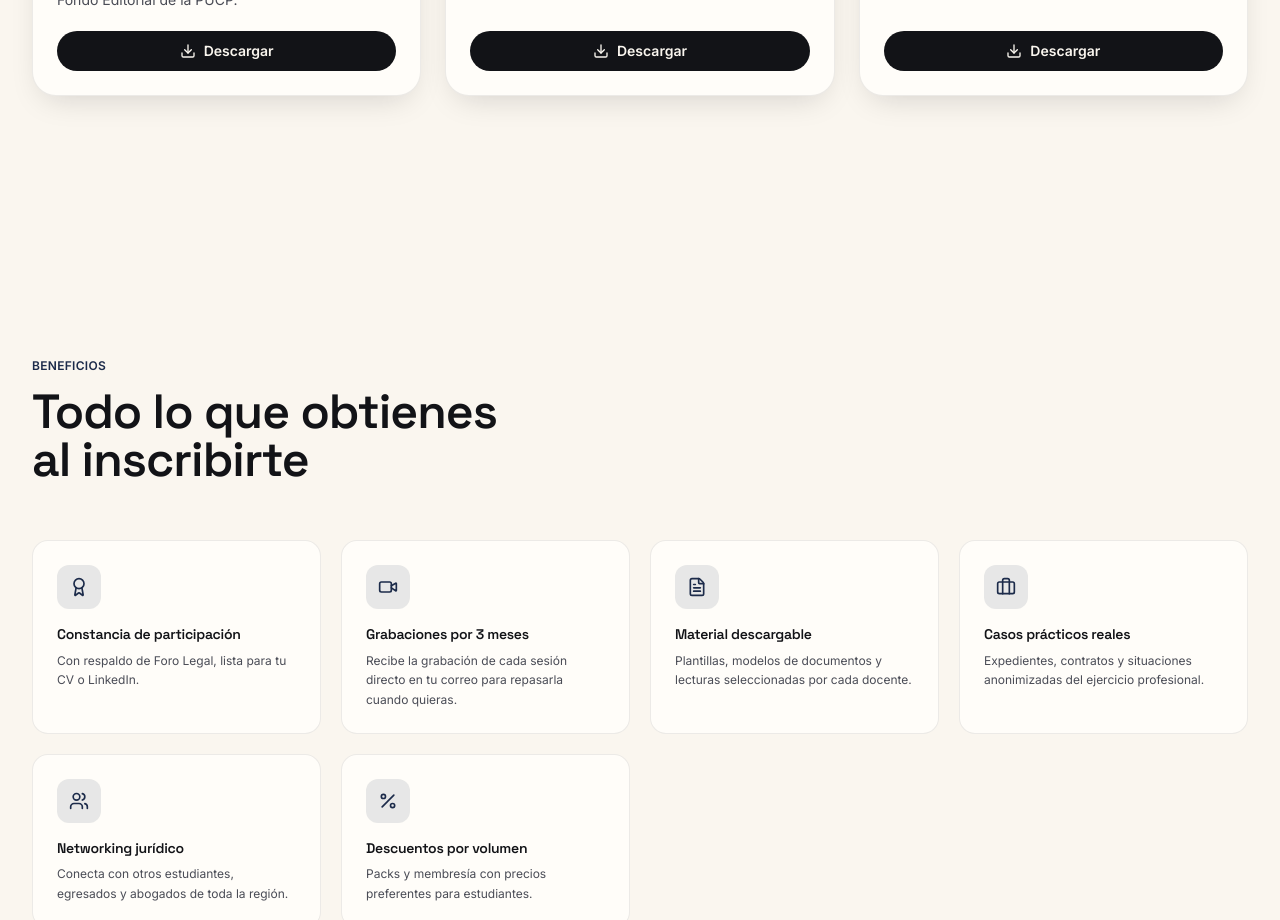
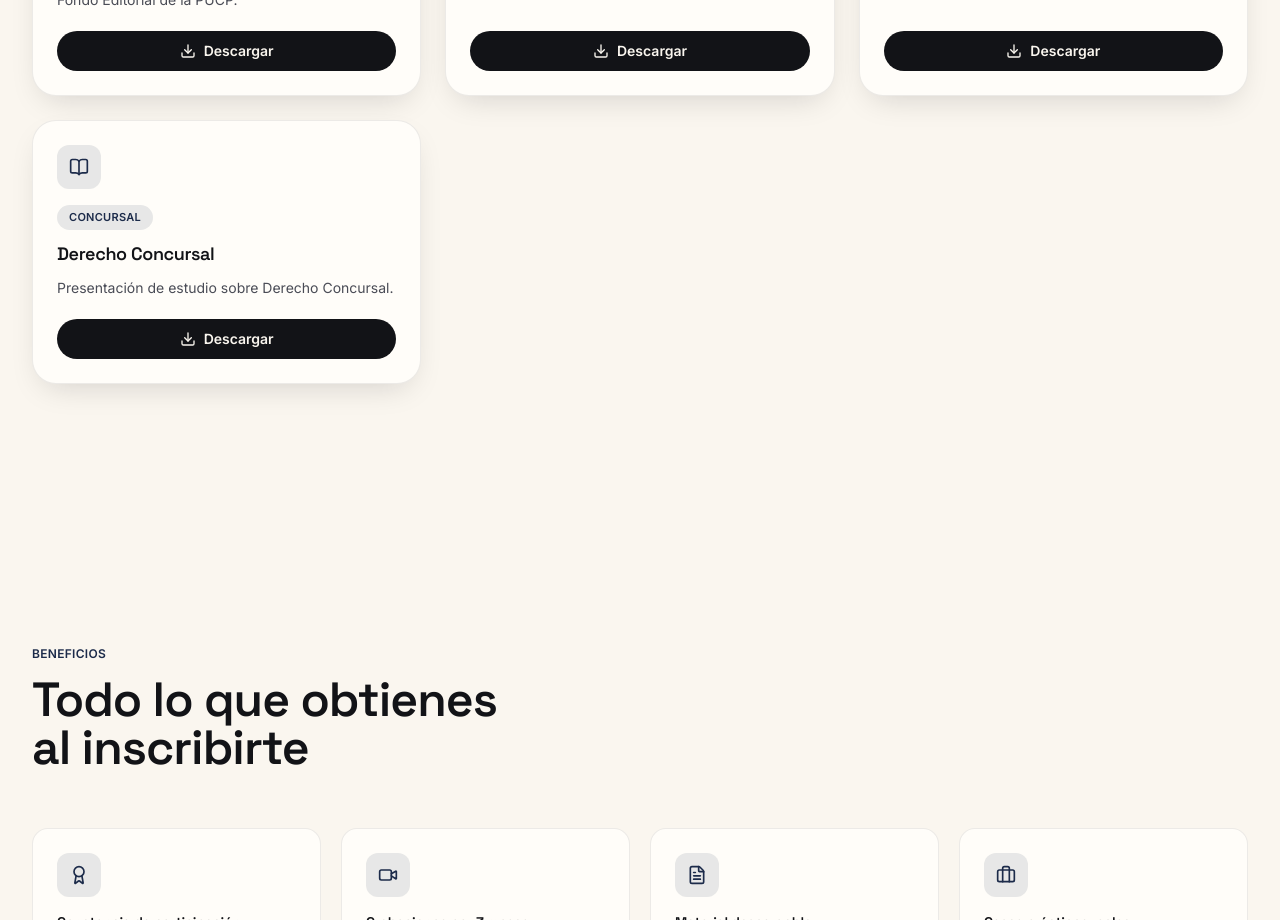
Before and after one commit to forolegalperu-max/foro-legalperu, a React (Vite) app: page / in a window 1280 px wide. Shown: the part 2860-3780 px from the top of the page. Built offline with nearby package versions, Linux system fonts and the light colour scheme.

Commit message:
Agregar Derecho Concursal (presentación) a la biblioteca virtual
Co-Authored-By: Claude Sonnet 5.5 <noreply@anthropic.com>

```diff
--- a/src/data/library.ts
+++ b/src/data/library.ts
@@ -37,4 +37,11 @@ export const libraryBooks: LibraryBook[] = [
     description: 'Colección de guías prácticas para la actuación en procesos penales.',
     fileUrl: 'https://drive.google.com/drive/folders/1hVETcZ2_qeidkZr77l38U3qCMLabEidu?usp=share_link',
   },
+  {
+    id: 'derecho-concursal',
+    title: 'Derecho Concursal',
+    category: 'Concursal',
+    description: 'Presentación de estudio sobre Derecho Concursal.',
+    fileUrl: 'https://docs.google.com/presentation/d/1-uViGr5y7e8K_H81x522TF3rxz8ANRbc/edit?usp=sharing',
+  },
 ];
```
